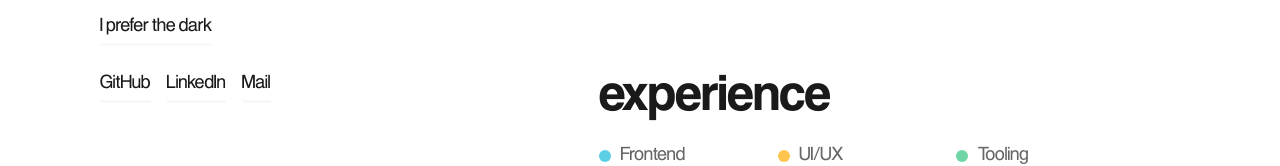
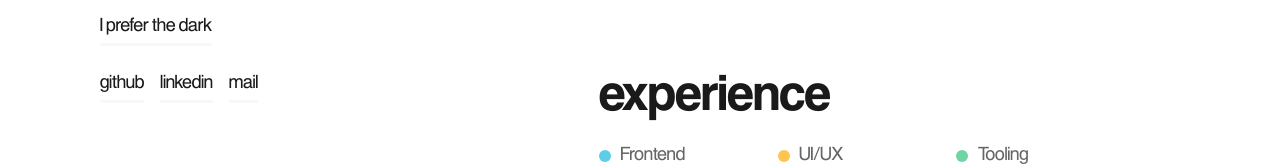
Before and after one commit to jazibaskari/jazib-askari, a React (Vite) app in the folder jazib-askari/: page / in a window 1280 px wide. Shown: the part 581-747 px from the top of the page. Built offline with nearby package versions, Linux system fonts and the light colour scheme; no server answers; the database is empty.

Commit message:
fix(urls): fix urls to be lowercase

```diff
--- a/jazib-askari/src/components/home/HomeSection.tsx
+++ b/jazib-askari/src/components/home/HomeSection.tsx
@@ -215,7 +215,7 @@ const HomeSection = ({ trigger }: HomeSectionProps) => {
             sx={linkButtonStyle}
             disableRipple
           >
-            GitHub
+            github
           </Button>
           <Button
             variant="text"
@@ -226,7 +226,7 @@ const HomeSection = ({ trigger }: HomeSectionProps) => {
             sx={linkButtonStyle}
             disableRipple
           >
-            LinkedIn
+            linkedin
           </Button>
           <Button
             variant="text"
@@ -237,7 +237,7 @@ const HomeSection = ({ trigger }: HomeSectionProps) => {
             sx={linkButtonStyle}
             disableRipple
           >
-            Mail
+            mail
           </Button>
           {/* <IconButton
             href="https://github.com/jazibaskari"
```
